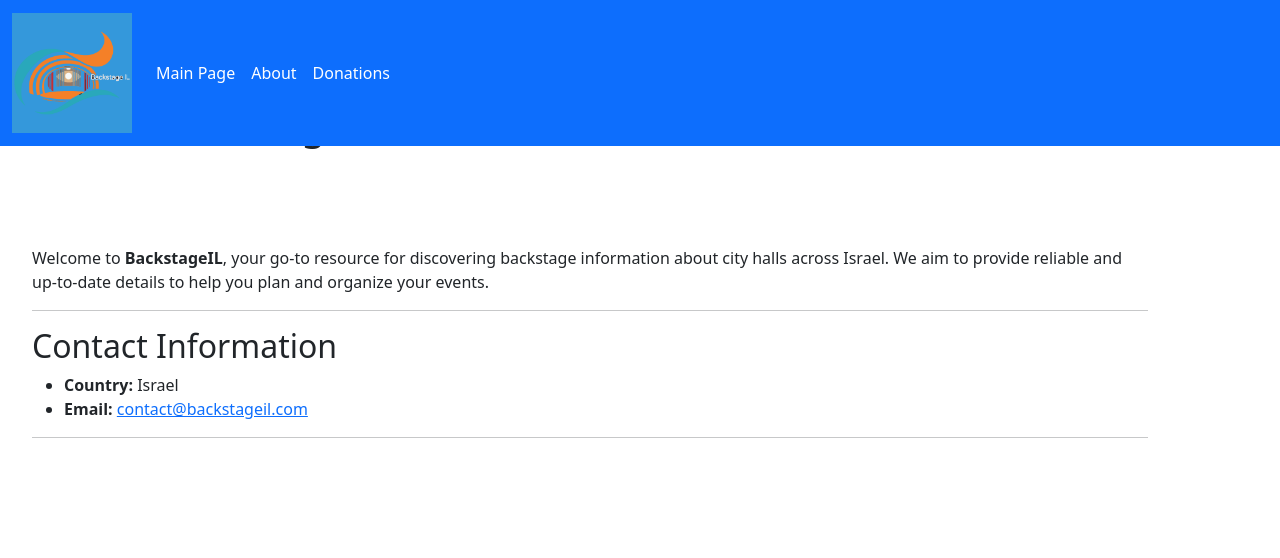
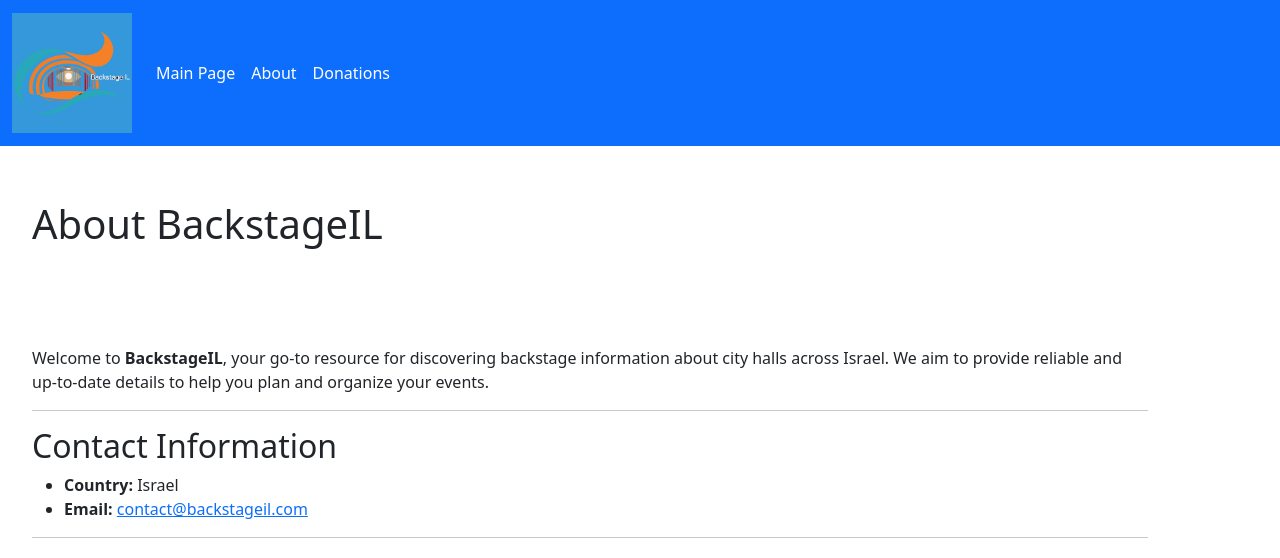
Before and after one commit to UrielSabah/BackstageIL_frontend, a React (Vite) app: page /about in a window 1280 px wide. Shown: the top 558 px of the page. Built offline with nearby package versions, Linux system fonts and the light colour scheme.

Commit message:
position fix of the donation page , util css change

```diff
--- a/src/pages/Utils.css
+++ b/src/pages/Utils.css
@@ -1,6 +1,6 @@
 .common-page{
     position: fixed;
-    top: 100px;
+    top: 200px;
     left: 20px;
     flex: 1;
 }
```
